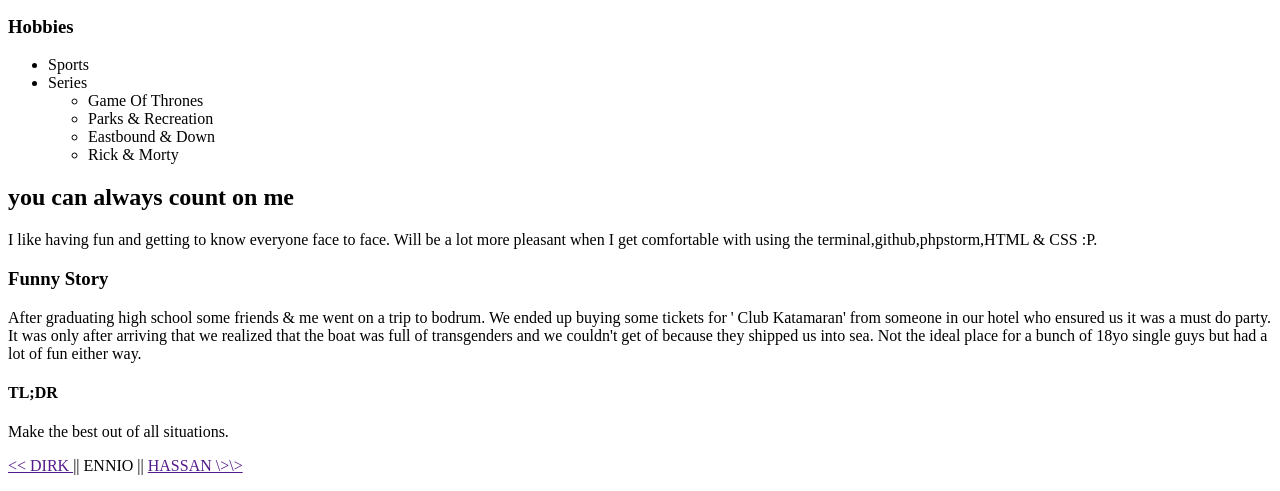
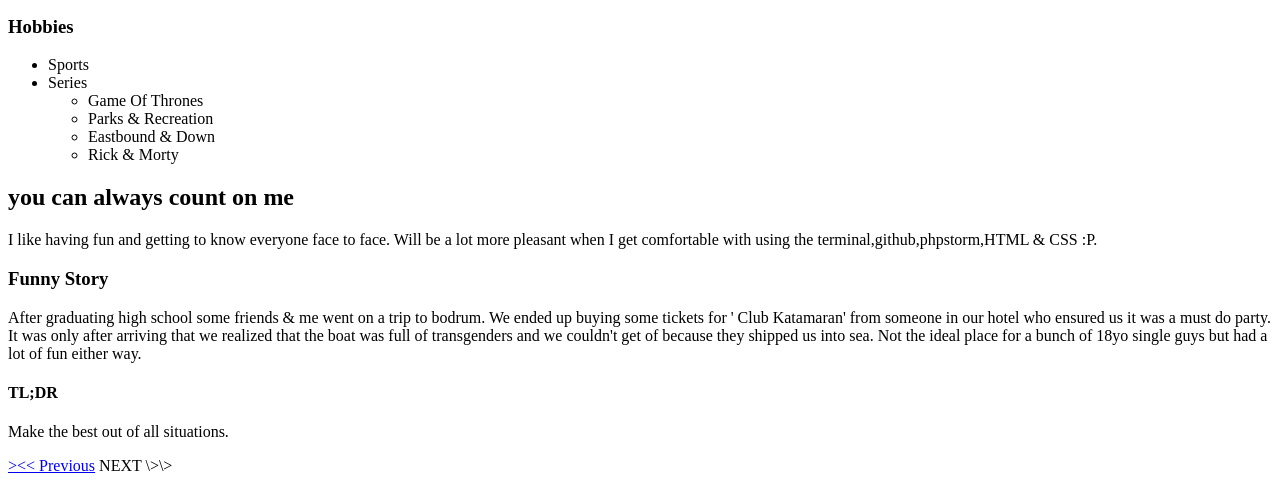
Before and after one commit to Enniodb/markdown-to-html, a plain HTML site: page index.html in a window 1280 px wide. Shown: the part 467-958 px from the top of the page. Drawn offline with Linux system fonts and the light colour scheme.

Commit message:
Update index.html

```diff
--- a/index.html
+++ b/index.html
@@ -60,7 +60,10 @@
    <p>Make the best out of all situations.</p>
  </div>
  <div class="links">
-   <p> <a href=""> &lt;&lt; DIRK </a> || ENNIO || <a href=""> HASSAN \>\> </a> </p>
+   <p> <a href="https://github.com/Dirk-vg/Markdown-to-HTML/blob/master/index.html">
+    >&lt;&lt; Previous</a
+    || ENNIO ||
+    <a href="https://github.com/Hassanalihazaraa/markdown-to-html/blob/master/index.html"> NEXT \>\> </a> </p>
  </div>
 </body>
 </html>
```
